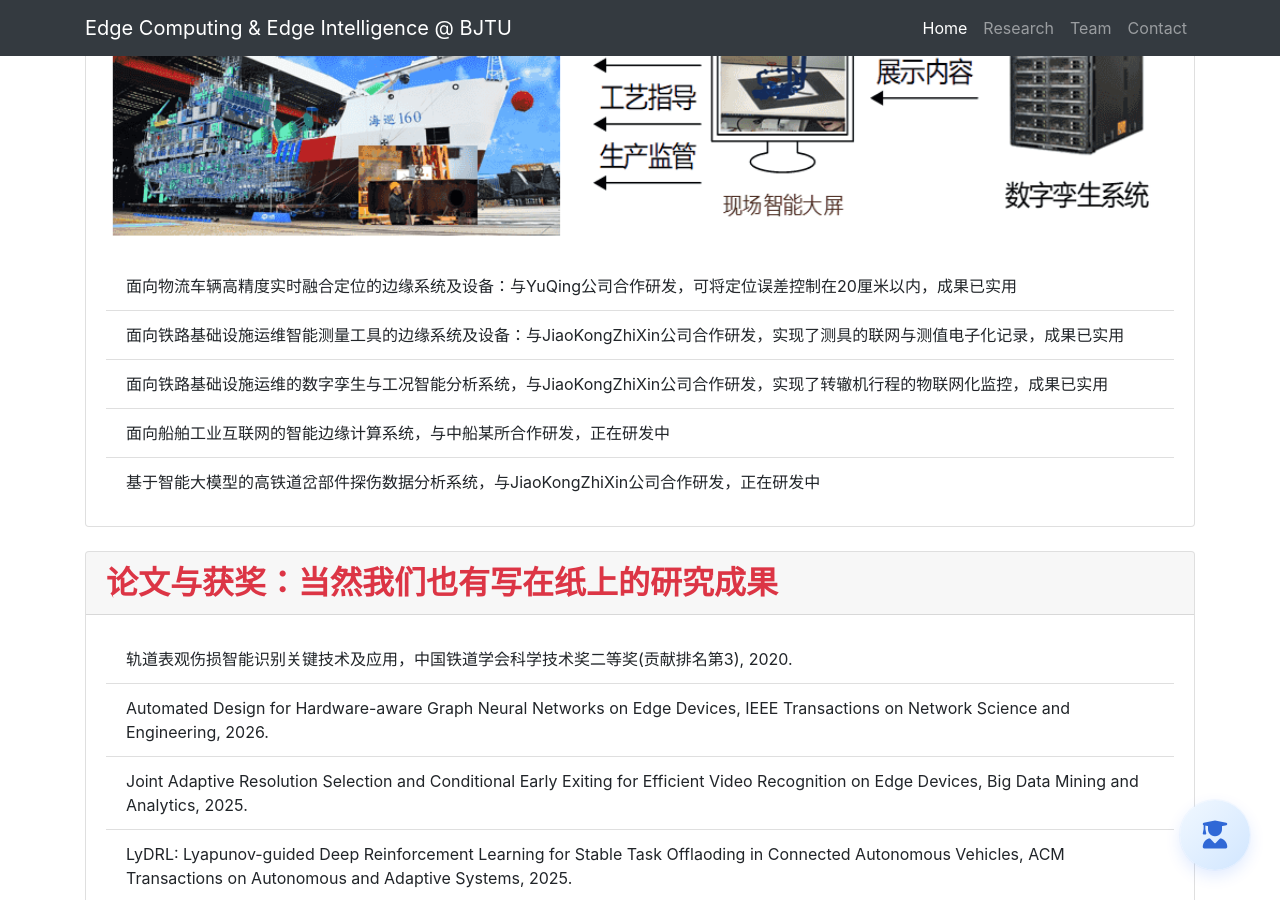
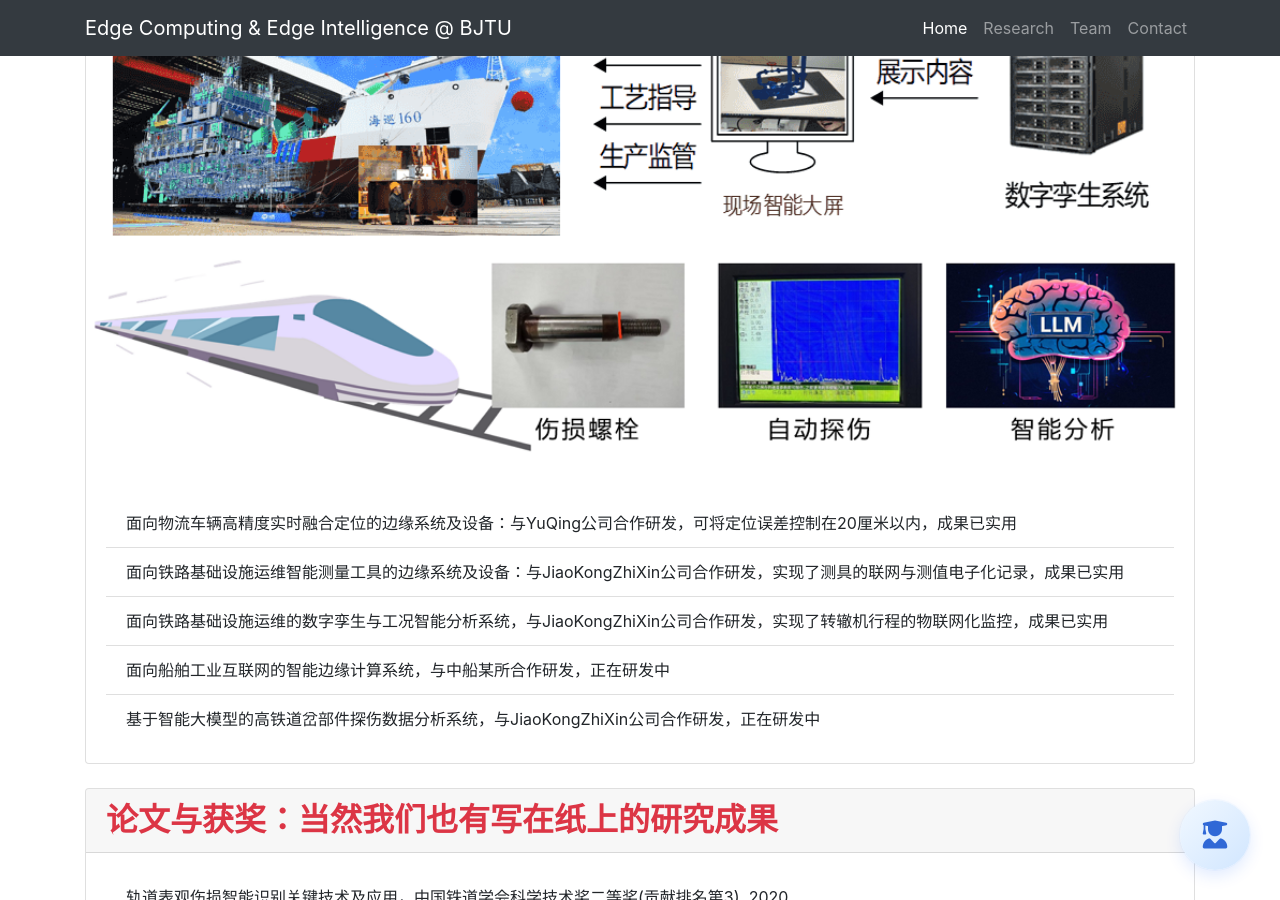
Before and after one commit to fangvv/Homepage, a Jekyll site: the page Edgecomp/index.html, which Jekyll copies as it is, in a window 1280 px wide and 900 px high, scrolled down 4851 px. Built offline with Jekyll 4.4.1, drawn with Linux system fonts in a browser that asks for light colours; comment, search, counter and statistics services are not loaded.

Commit message:
update products

```diff
--- a/Edgecomp/index.html
+++ b/Edgecomp/index.html
@@ -408,6 +408,7 @@ AI隐私安全, AI Privacy
 <div class="card">
   <h2 class="card-header text-danger font-weight-bold">技术输出与产品化：把论文写在祖国的大地上</h2>
   <img src="img/product.png" class="img-fluid">
+  <img src="img/product2.png" class="img-fluid">
   <div class="card-body">
     <ul class="list-group list-group-flush">
       <li class="list-group-item">面向物流车辆高精度实时融合定位的边缘系统及设备：与YuQing公司合作研发，可将定位误差控制在20厘米以内，成果已实用</li>
```
